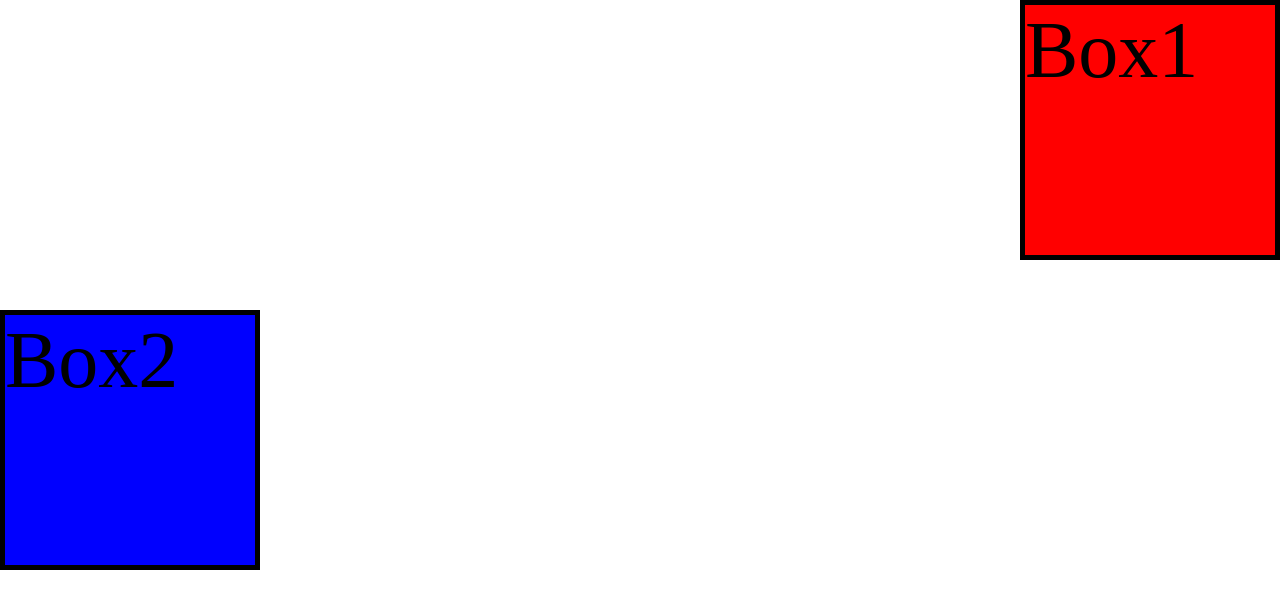
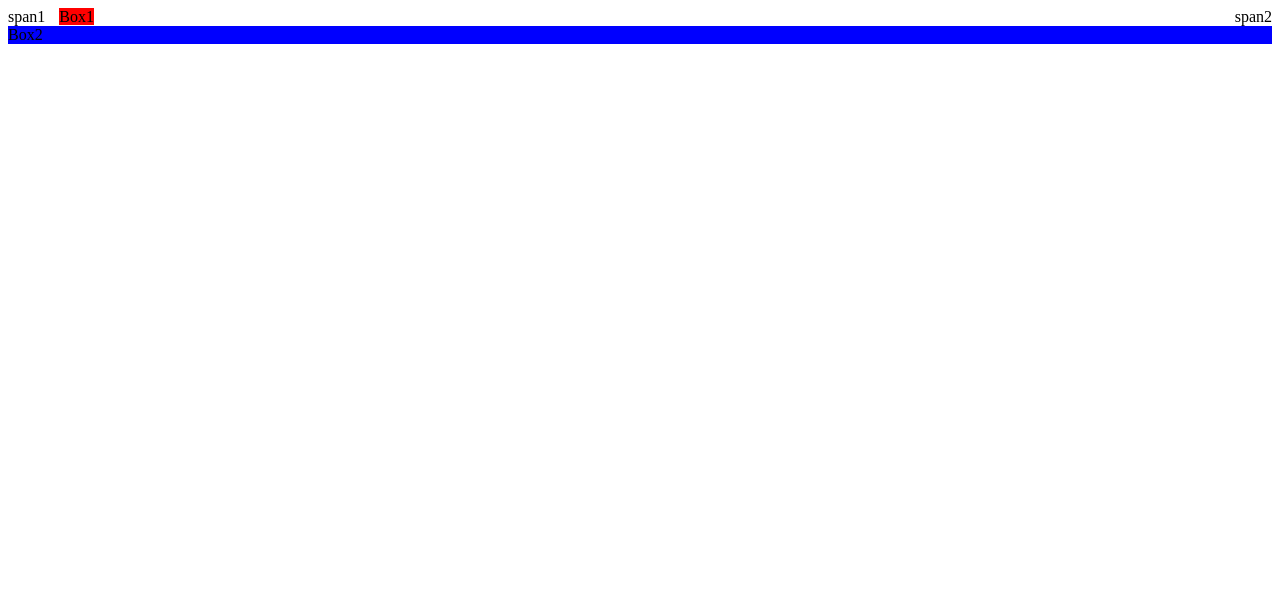
Before and after one commit to vinhthai2905/FEExercises, a plain HTML site: page html/margin.html in a window 1280 px wide. Drawn offline with Linux system fonts and the light colour scheme.

Commit message:
done width-height

```diff
--- a/css/margin.css
+++ b/css/margin.css
@@ -1,22 +1,16 @@
-body{
-    margin: 0px;
+#box1{
+    background-color: red;
+    margin-inline: 10px;
+    display: inline;
 }
 
-.box{
-    border: 5px solid;
-    font-size: 5em;
-    width: 250px;
-    height: 250px;
+#span2{
+    float: right
 }
 
-#box1{
-    background-color: red;
-    margin-bottom: 50px;
-    margin-left: auto;
-    /* margin: auto; item be in center */
-}
+
 
 #box2{
     background-color: blue;
-    margin-top: 3px;
+    ;
 }
--- /dev/null
+++ b/css/width_height.css
@@ -0,0 +1,18 @@
+.box{
+    background-color: white;
+    border: 2px solid;
+    padding: 25px;
+    height: auto;
+    width: 50%;
+    float: left;
+    text-align: center;
+    box-sizing: border-box;
+    max-height: 50%;
+}
+
+
+
+.container{
+    background-color: grey;
+    height: 100vh;
+}
--- a/margin.html
+++ b/html/margin.html
@@ -4,9 +4,11 @@
     <meta charset="UTF-8">
     <meta name="viewport" content="width=device-width, initial-scale=1.0">
     <title>Document</title>
-    <link rel="stylesheet" href="css/margin.css">
+    <link rel="stylesheet" href="/css/margin.css">
 </head>
 <body>
+    <span id="span1">span1</span>
+    <span id="span2">span2</span>
     <div class="box" id="box1">
         Box1
     </div>
```
Also changed, not shown: html/width_height.html (added, +21 -0 lines), html/border.html (renamed from border.html), html/display-property.html (renamed from display-property.html), html/div.html (renamed from div.html), html/float.html (added), html/form.html (renamed from form.html), html/grocery.html (renamed from grocery.html), html/index.html (renamed from index.html), html/index_css.html (renamed from index_css.html), html/lyrics.html (renamed from lyrics.html), html/overflow.html (renamed from overflow.html), html/page2.html (renamed from page2.html), html/shadow.html (renamed from shadow.html), html/table.html (renamed from table.html), 1 other file.
